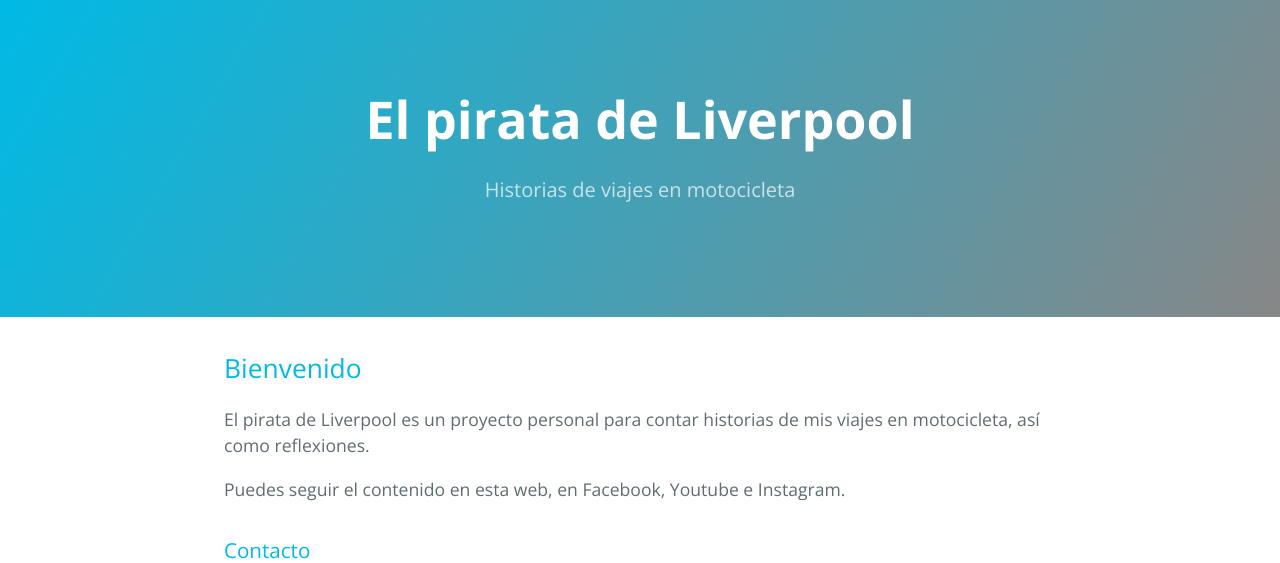
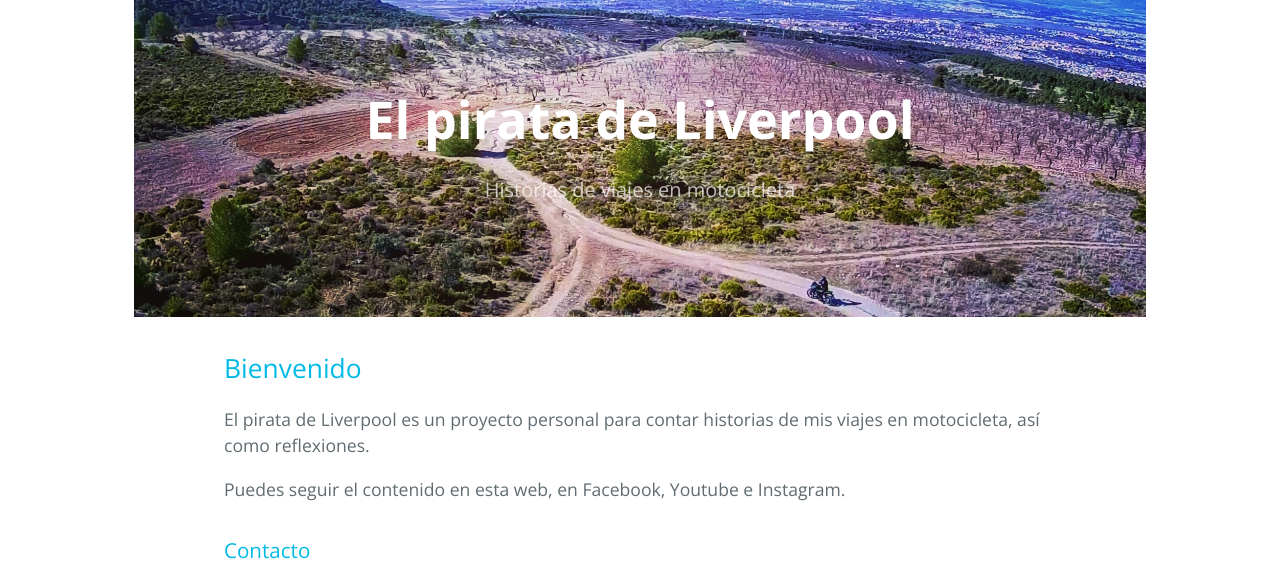
Before and after one commit to gabrifdez89/elpiratadeliverpool, a PHP site: page /_site/index.html in a window 1280 px wide. Shown: the top 563 px of the page. Run offline with PHP 8.4, Linux system fonts and the light colour scheme.

Commit message:
Changing header for an image

```diff
--- a/_site/assets/css/style.css
+++ b/_site/assets/css/style.css
@@ -319,6 +319,6 @@
 
 body { background-color: #ffffff; }
 
-.page-header { color: #fff; text-align: center; background-color: #159957; background-image: linear-gradient(120deg, #00BAE5, #878787); }
+.page-header { color: #fff; text-align: center; background-color: #ffffff; background-image: url("../img/header.jpg"); width: 100%; height: auto; background-size: contain; background-repeat: no-repeat; background-position: center; }
 
 .main-content h1, .main-content h2, .main-content h3, .main-content h4, .main-content h5, .main-content h6 { margin-top: 2rem; margin-bottom: 1rem; font-weight: normal; color: #00BAE5; }
--- a/_site/index.html
+++ b/_site/index.html
@@ -6,7 +6,7 @@
     <meta name="viewport" content="width=device-width, initial-scale=1">
     <meta name="theme-color" content="#157878">
     <link href='https://fonts.googleapis.com/css?family=Open+Sans:400,700' rel='stylesheet' type='text/css'>
-    <link rel="stylesheet" href="/assets/css/style.css?v=d17c920f096b49cde92a1dcc9d3e01bb3fd2a51c">
+    <link rel="stylesheet" href="/assets/css/style.css?v=703c632e9f3ccd3f1f141c3455882bab8e8e2ab6">
   </head>
   <body>
     <section class="page-header">
--- a/assets/css/style.scss
+++ b/assets/css/style.scss
@@ -2,8 +2,26 @@
 ---
 
 @import "{{ site.theme }}";
+
 body {
 	background-color: #ffffff;
 }
-.page-header { color: #fff; text-align: center; background-color: #159957; background-image: linear-gradient(120deg, #00BAE5, #878787); }
-.main-content h1, .main-content h2, .main-content h3, .main-content h4, .main-content h5, .main-content h6 { margin-top: 2rem; margin-bottom: 1rem; font-weight: normal; color: #00BAE5; }
+
+.page-header {
+	color: #fff;
+	text-align: center;
+	background-color: #ffffff;
+	background-image: url('../img/header.jpg');
+	width: 100%;
+	height: auto;
+	background-size: contain;
+	background-repeat: no-repeat;
+	background-position: center;
+}
+
+.main-content h1, .main-content h2, .main-content h3, .main-content h4, .main-content h5, .main-content h6 {
+	margin-top: 2rem;
+	margin-bottom: 1rem;
+	font-weight: normal;
+	color: #00BAE5;
+}
```
Also changed, not shown: _site/assets/img/header.jpg (added), assets/img/header.jpg (added).
